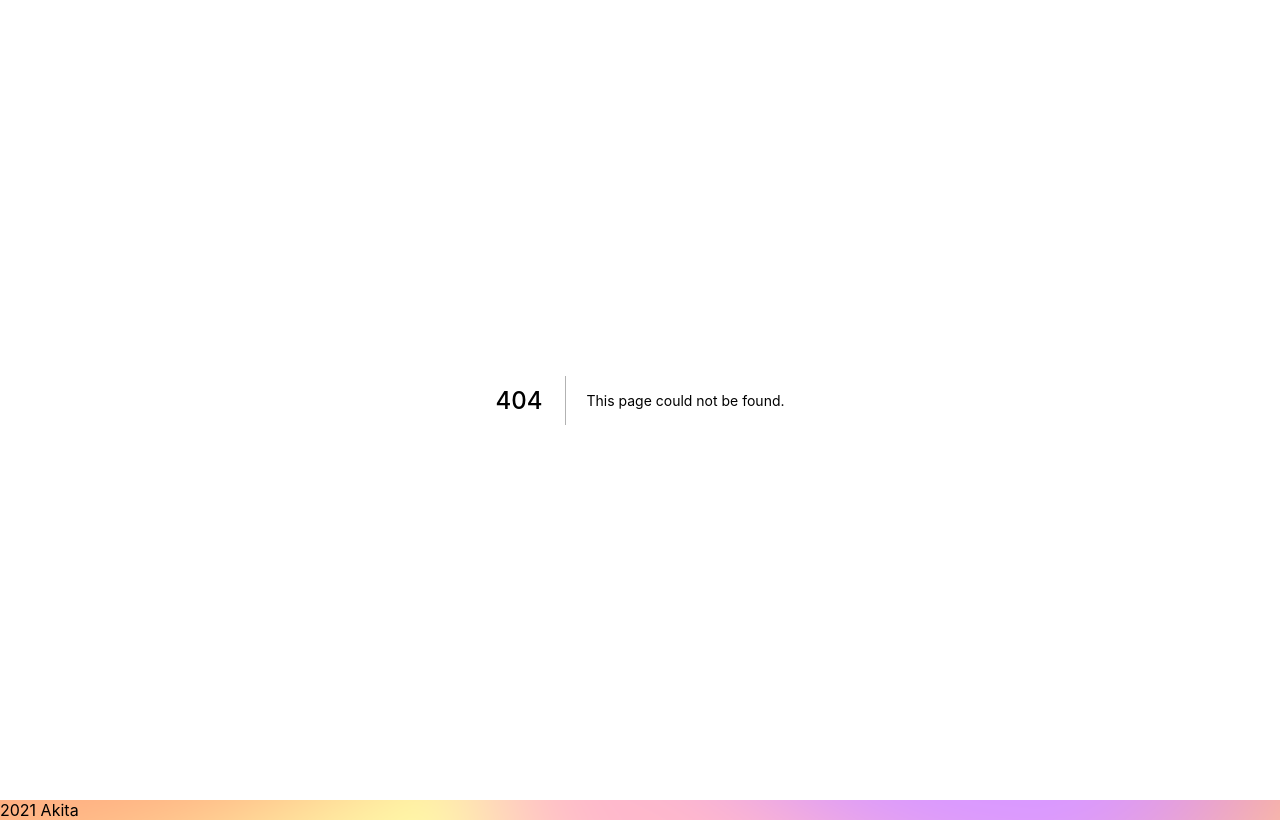
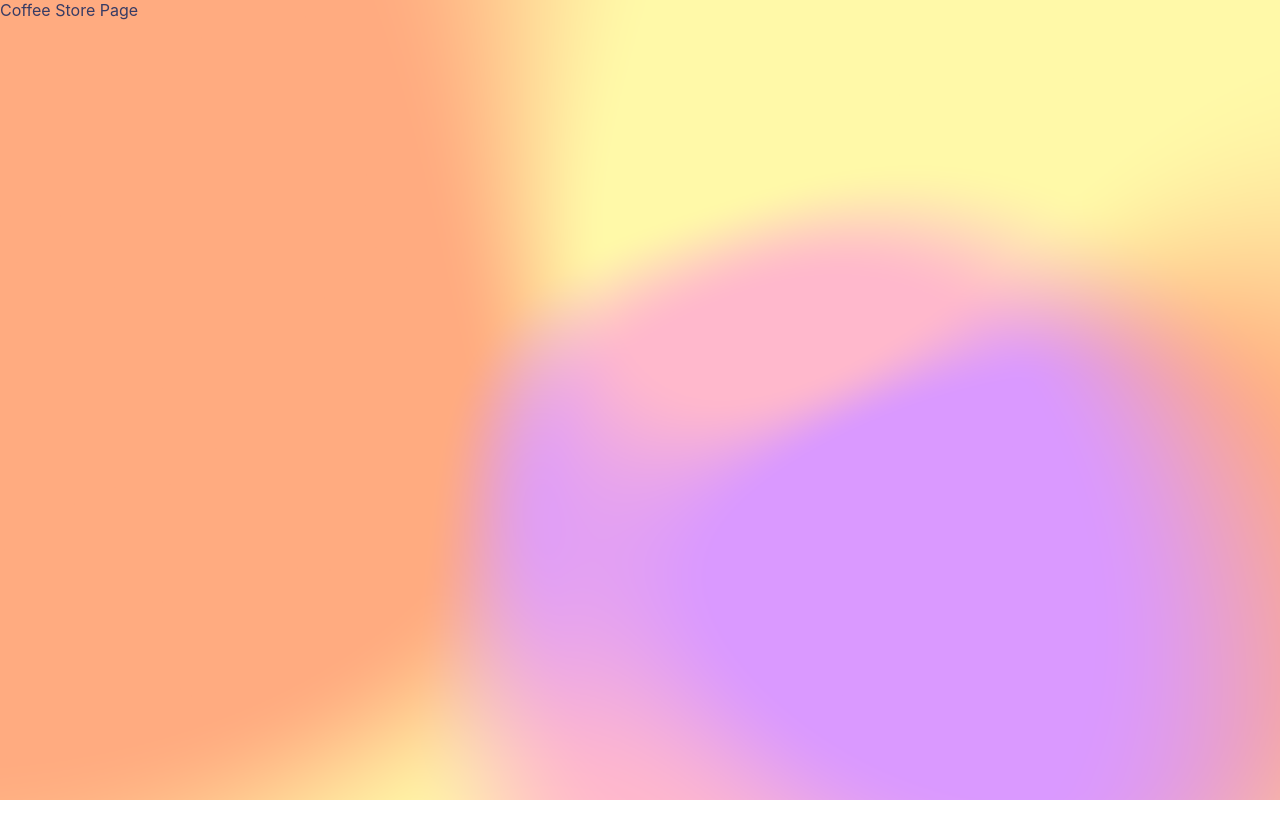
Before and after one commit to ed3899/discover-coffee-stores, a Next.js app: page /coffee-store in a window 1280 px wide. Before the commit this address had no page. Built offline with nearby package versions, Linux system fonts and the light colour scheme.

Commit message:
added nested route coffee-store

```diff
--- a/pages/_app.tsx
+++ b/pages/_app.tsx
@@ -5,7 +5,6 @@ function MyApp({Component, pageProps}: AppProps) {
   return (
     <div>
       <Component {...pageProps} />
-      <footer>2021 Akita</footer>
     </div>
   );
 }
--- /dev/null
+++ b/pages/coffee-store.tsx
@@ -0,0 +1,5 @@
+const CoffeeStore = () => {
+  return <div>Coffee Store Page</div>;
+};
+
+export default CoffeeStore;
```
